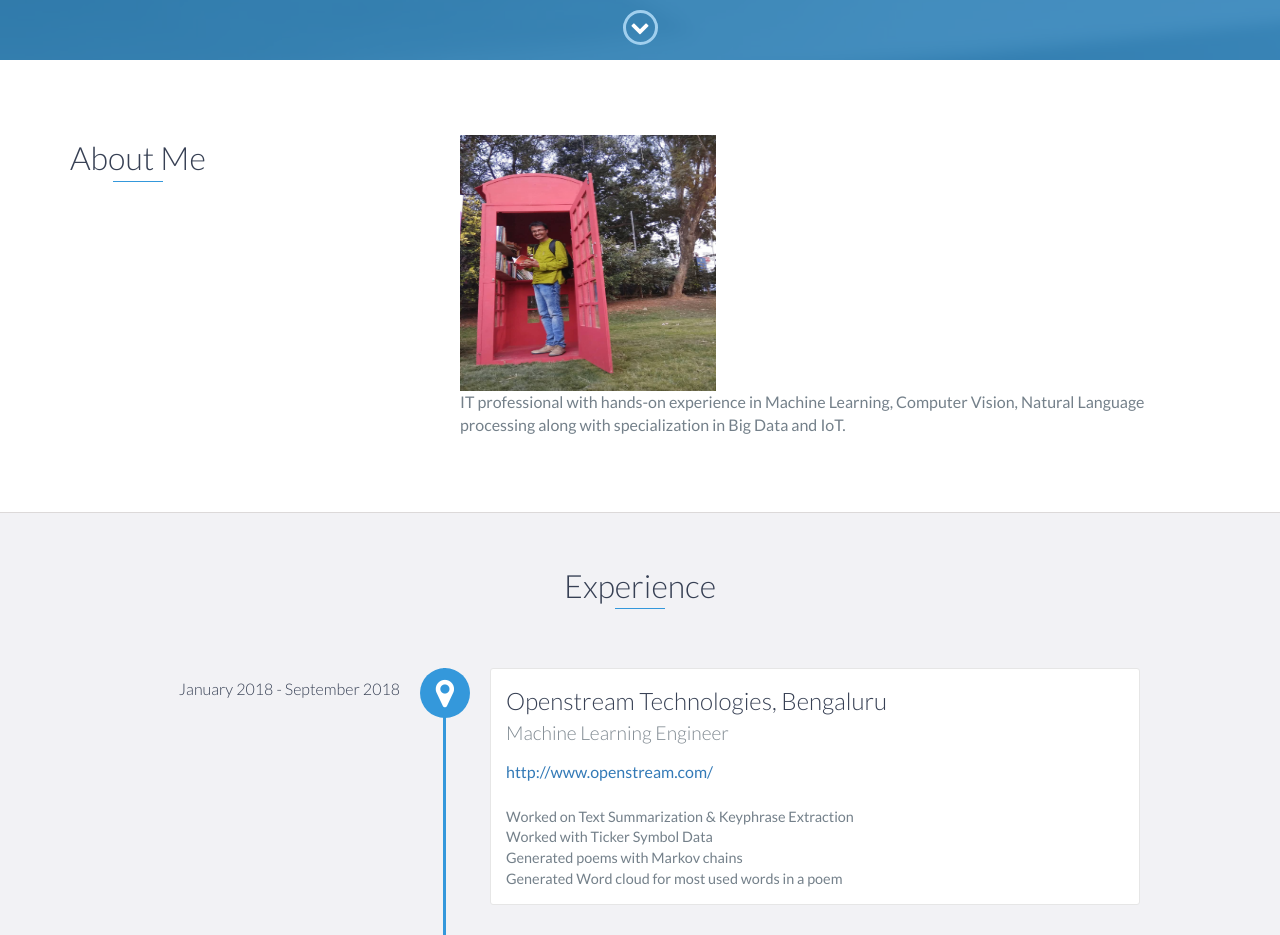
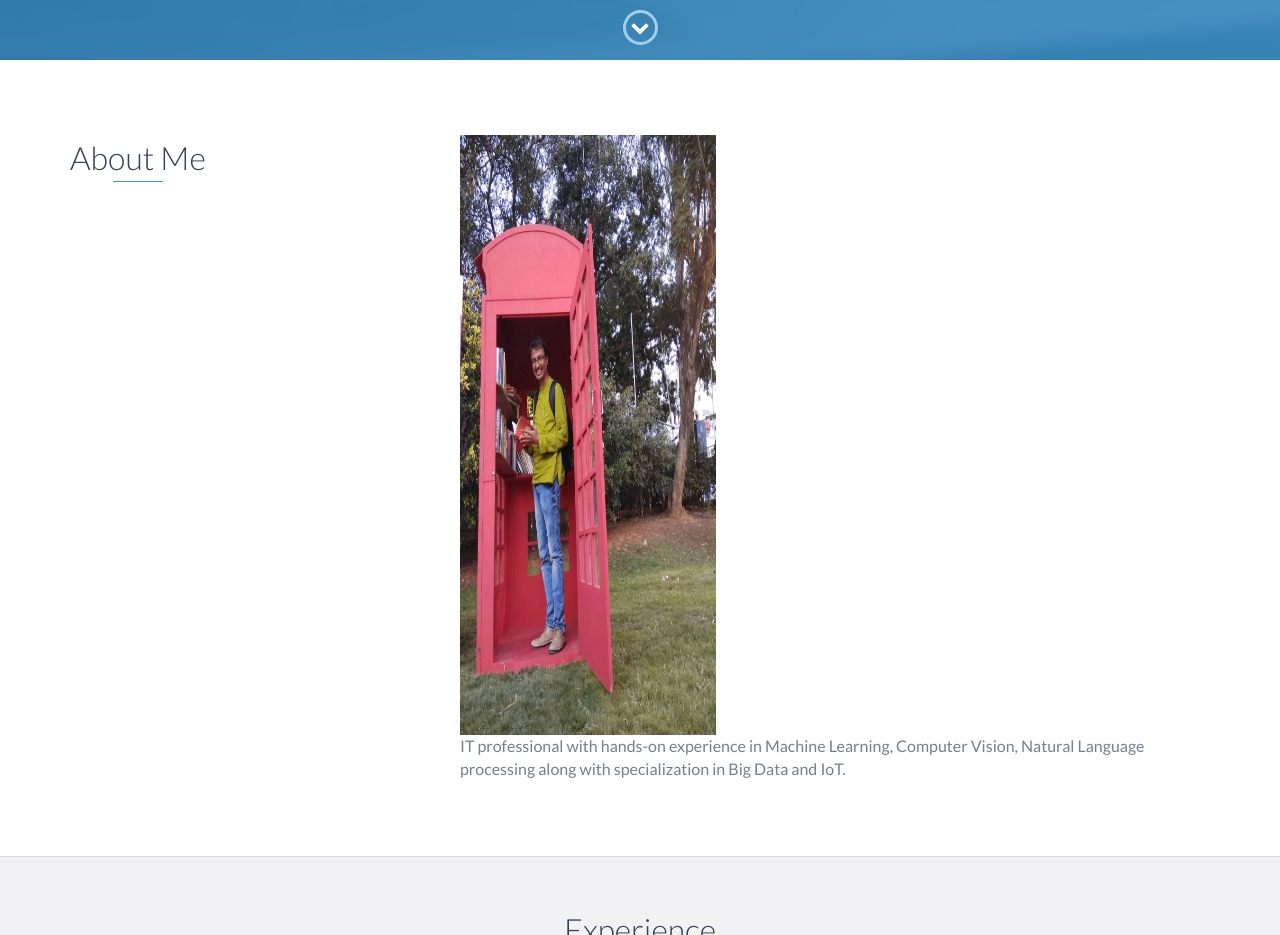
Before and after one commit to sachinprabhu007/sachinprabhu007.github.io, a website: page index.html in a window 1280 px wide. Shown: the part 740-1675 px from the top of the page. Drawn offline with nearby package versions, Linux system fonts and the light colour scheme.

Commit message:
image size

```diff
--- a/index.html
+++ b/index.html
@@ -74,7 +74,7 @@
                     <h2 class="heading">About Me</h2>
                 </div>
                 <div class="col-md-8">
-                    <img src="images\sachin_prabhu.jpg" alt="Sachin Prabhu"  width="256" height="256">
+                    <img src="images\sachin_prabhu.jpg" alt="Sachin Prabhu"  width="256" height="600">
 
                     <p>
                         IT professional with hands-on experience in Machine Learning, Computer Vision, Natural Language processing along with specialization
```
